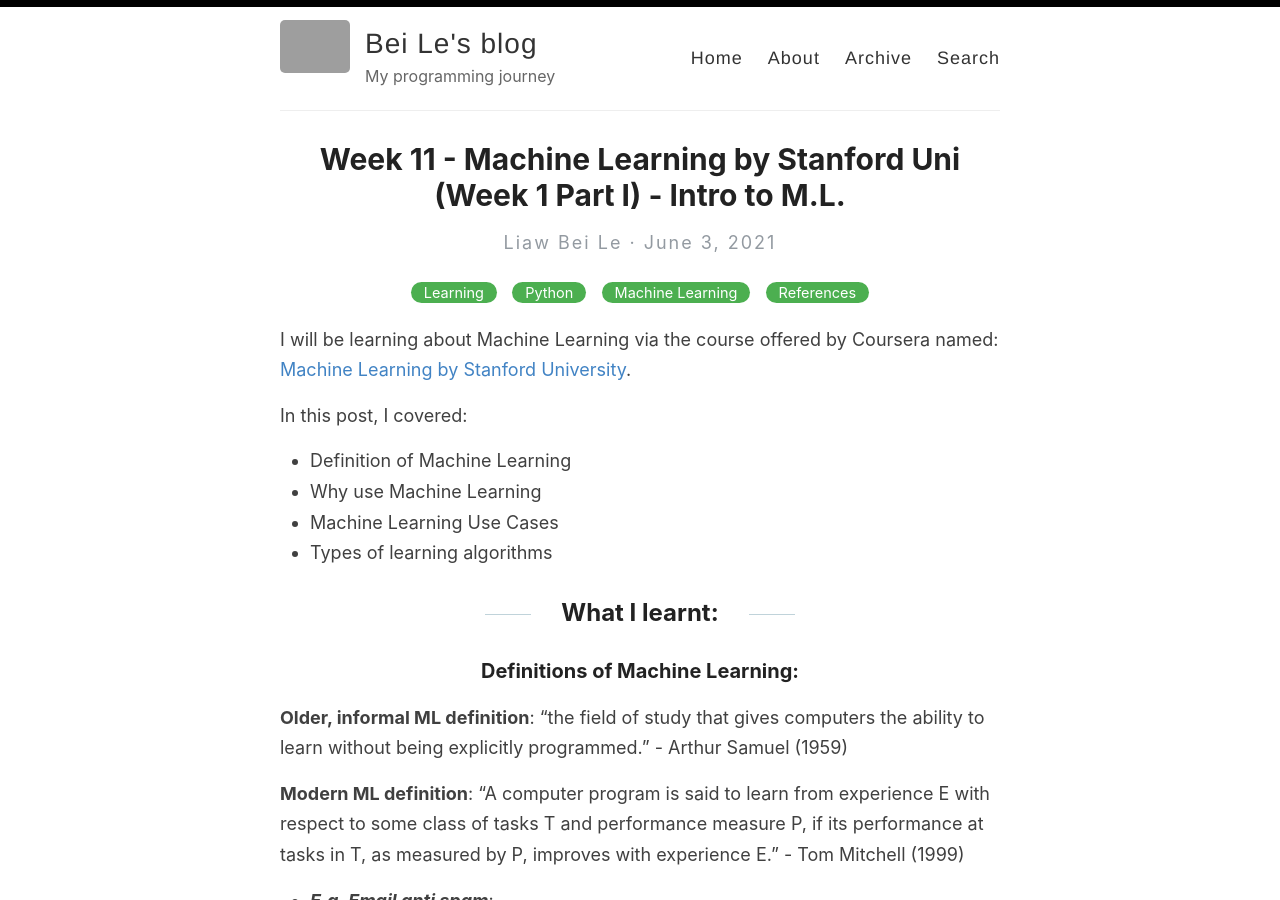
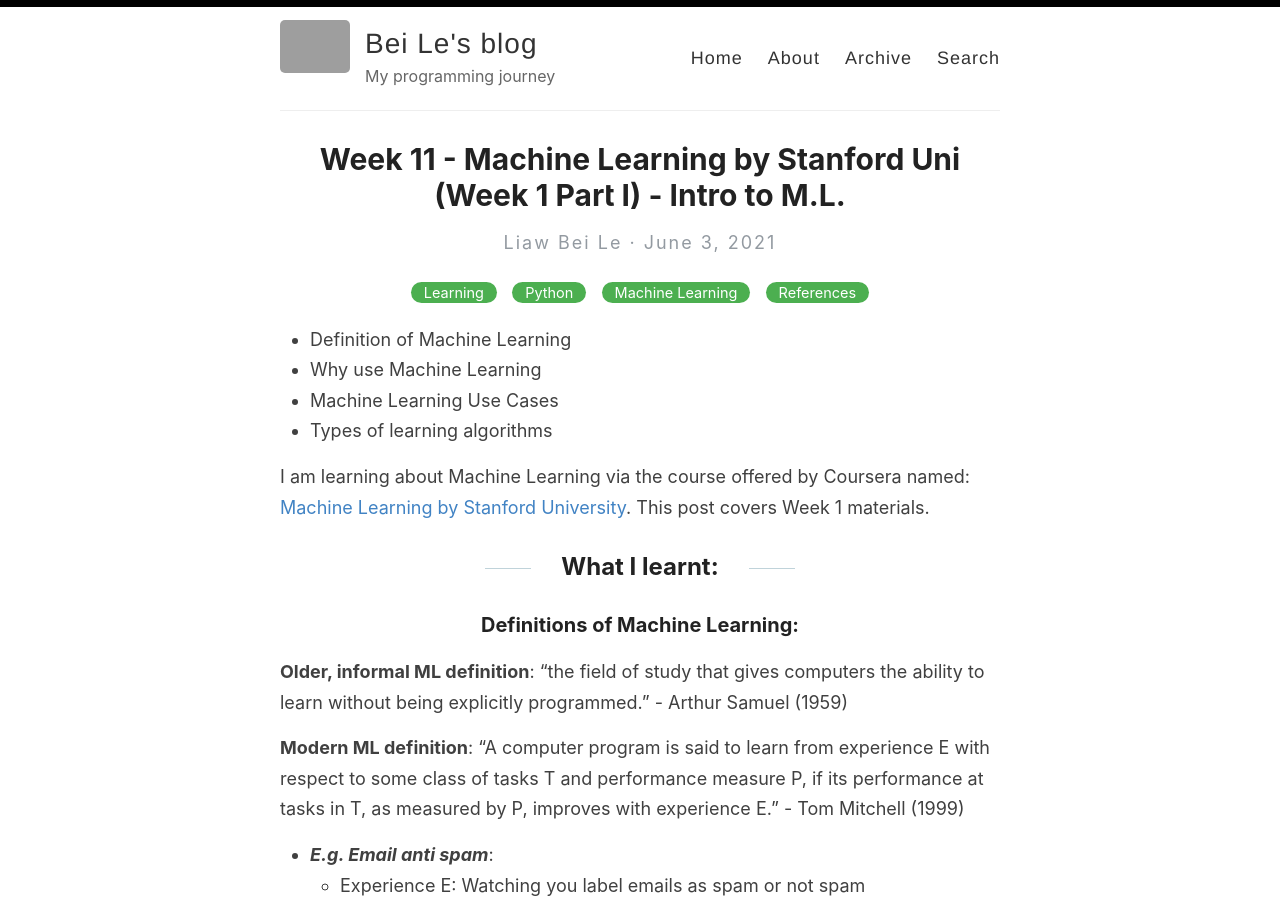
Before and after one commit to liawbeile/liawbeile.github.io, a Jekyll site: the page built from _posts/2021-6-3-june3.md, in a window 1280 px wide and 900 px high. Built offline with Jekyll 4.4.1, drawn with Linux system fonts in a browser that asks for light colours; grey boxes are pictures that could not be loaded.

Commit message:
upload post

```diff
--- a/_posts/2021-6-3-june3.md
+++ b/_posts/2021-6-3-june3.md
@@ -4,13 +4,12 @@ title:  Week 11 - Machine Learning by Stanford Uni (Week 1 Part I) - Intro to M.
 categories: [Learning, Python, Machine Learning, References]
 ---
 
-I will be learning about Machine Learning via the course offered by Coursera named: [Machine Learning by Stanford University](https://www.coursera.org/learn/machine-learning).
-
-In this post, I covered:
 - Definition of Machine Learning
 - Why use Machine Learning
 - Machine Learning Use Cases
 - Types of learning algorithms
+
+I am learning about Machine Learning via the course offered by Coursera named: [Machine Learning by Stanford University](https://www.coursera.org/learn/machine-learning). This post covers Week 1 materials.
 
 ## What I learnt:
 
```
Also changed, not shown: _posts/2021-6-5-june5.md (+2 -2 lines).
